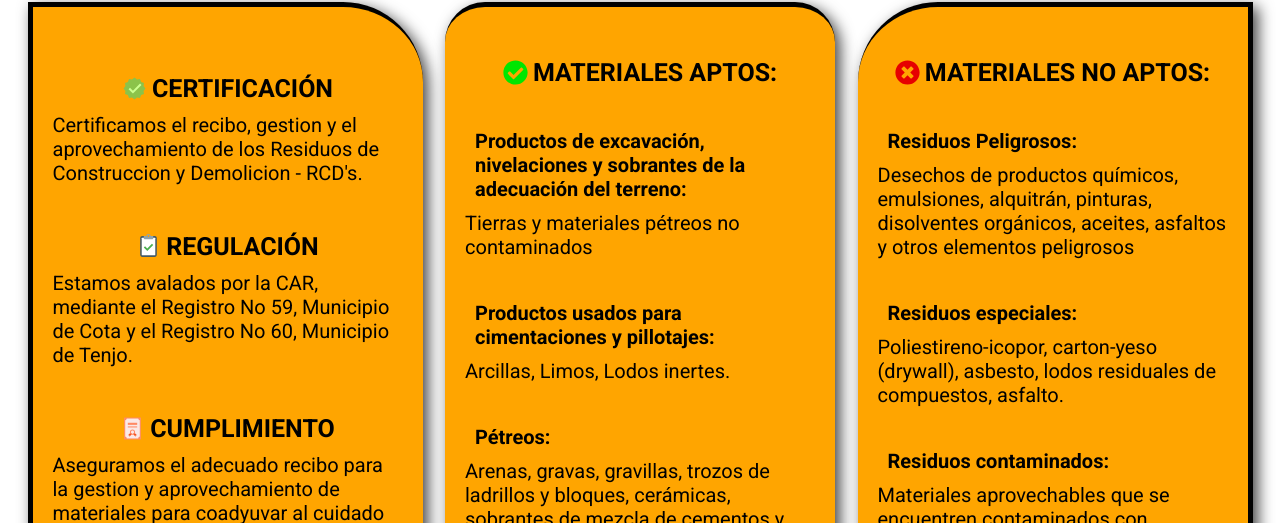
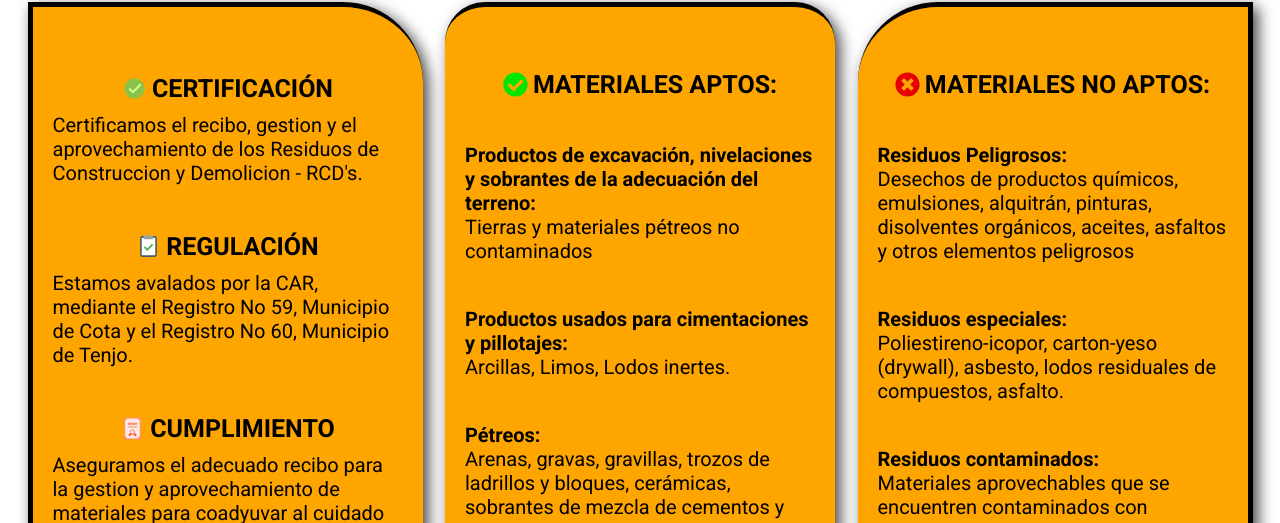
Before and after one commit to GabrielBeltran7/Tecnominelares, a React (Vite) app: page / in a window 1280 px wide. Shown: the part 1879-2402 px from the top of the page. Built offline with nearby package versions, Linux system fonts and the light colour scheme.

Commit message:
actualizacion uno

```diff
--- a/src/Views/Home/Home.module.css
+++ b/src/Views/Home/Home.module.css
@@ -172,6 +172,7 @@ h5 {
 
 .noAptos h3 {
   text-align: center;
+  margin: 0;
   font-size: 25px;
   display: flex;
   justify-content: center;
@@ -188,7 +189,7 @@ h5 {
   text-align: start;
   font-size: 20px;
   color: black;
-
+ margin: 0;
   padding: 0;
   font-weight: 800;
 }
@@ -203,6 +204,7 @@ h5 {
   text-align: start;
   font-size: 20px;
   color: black;
+  margin: 0;
 
   padding: 0;
 }
```
